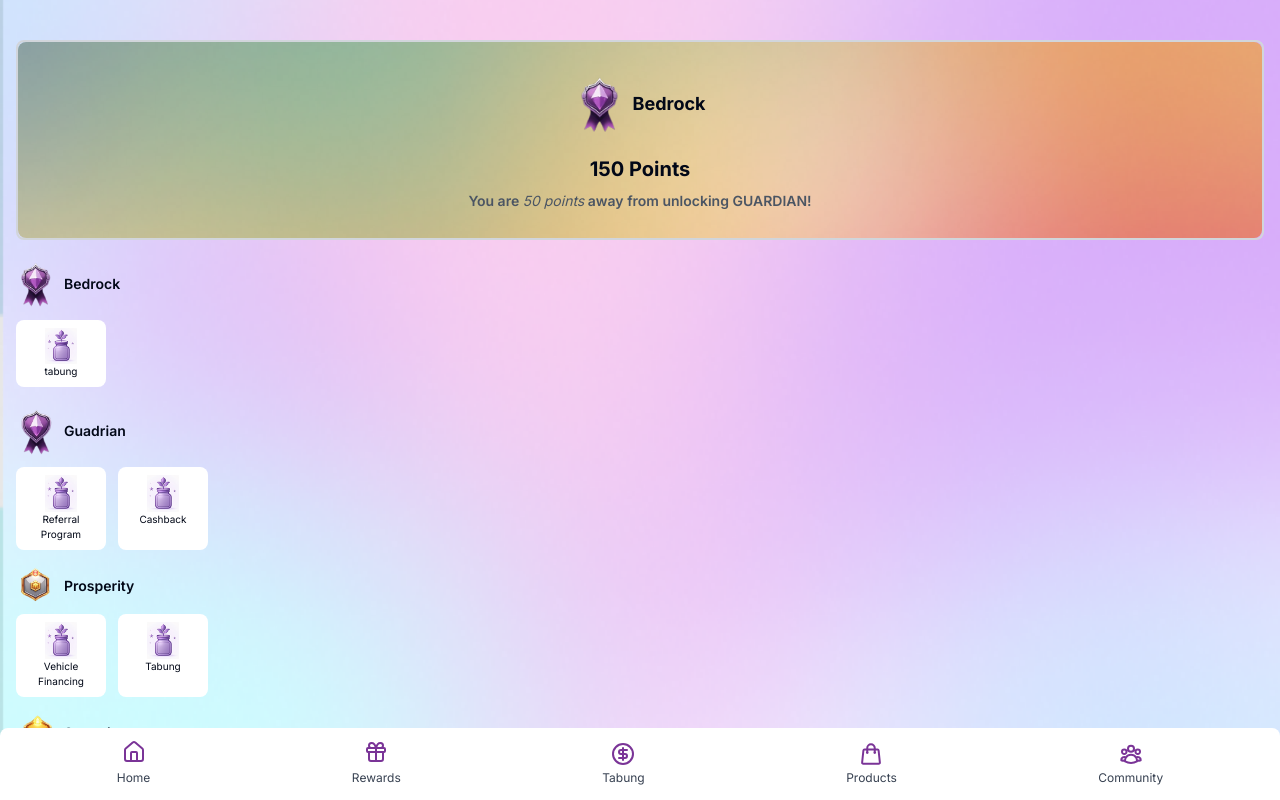
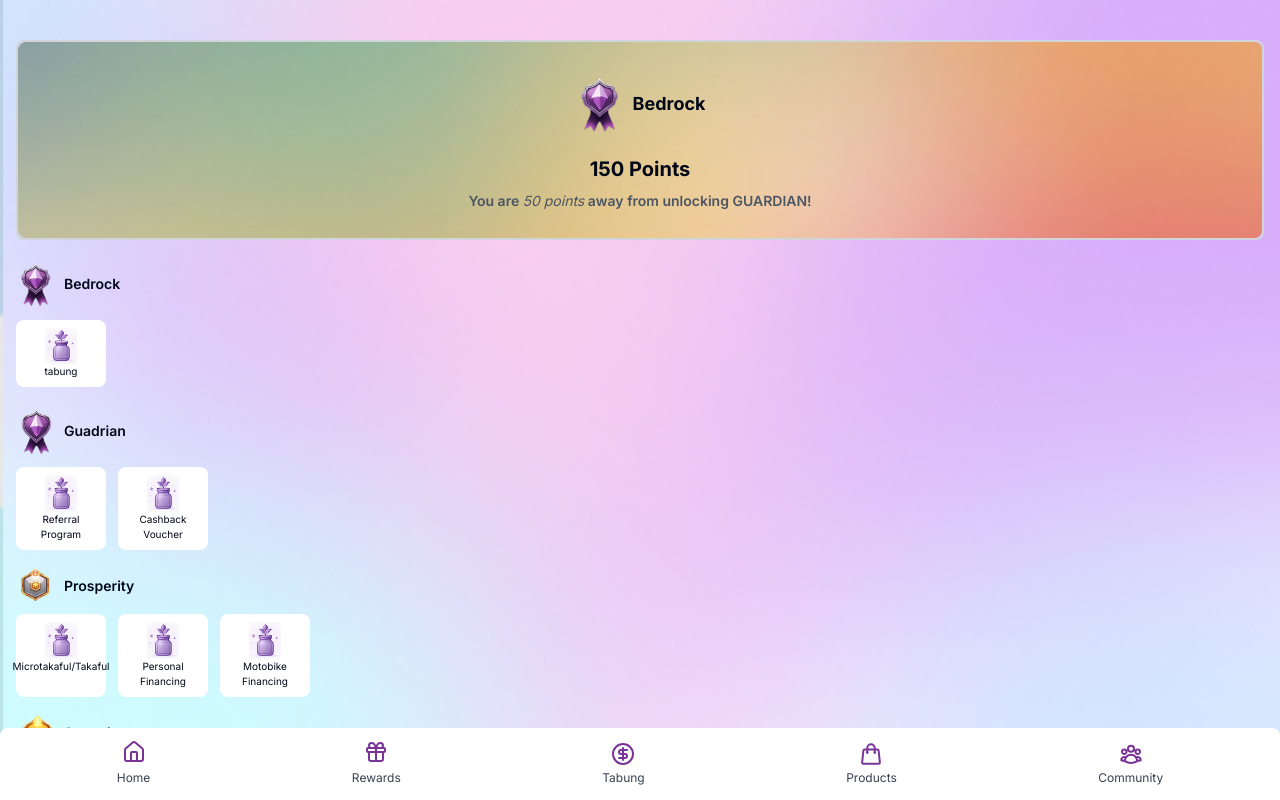
Before and after one commit to asrafamran/hacktive-demo, a Next.js app: page /p/rewards in a window 1280 px wide. Built offline with nearby package versions, Linux system fonts and the light colour scheme.

Commit message:
FIX: linting

```diff
--- a/src/app/p/home/page.tsx
+++ b/src/app/p/home/page.tsx
@@ -1,12 +1,6 @@
 "use client"
 
 import { useState, useEffect } from "react";
-
-import product from "@/public/product.png";
-import rewards from "@/public/rewards.png";
-import tabung from "@/public/tabung.png";
-import community from "@/public/community.png";
-
 import LevelBadgeCard from "@/components/LevelBadgeCard"
 
 export default function Home() {
--- a/src/app/p/rewards/page.tsx
+++ b/src/app/p/rewards/page.tsx
@@ -30,7 +30,7 @@ const tiers = [
                 image: tabung,
             },
             {
-                name: "Cashback",
+                name: "Cashback Voucher",
                 image: tabung,
             },
         ]
@@ -40,11 +40,15 @@ const tiers = [
         image: P1,
         products: [
             {
-                name: "Vehicle Financing",
+                name: "Microtakaful/Takaful",
                 image: tabung,
             },
             {
-                name: "Tabung",
+                name: "Personal Financing",
+                image: tabung,
+            },
+            {
+                name: "Motobike Financing",
                 image: tabung,
             },
         ]
@@ -54,11 +58,15 @@ const tiers = [
         image: S1,
         products: [
             {
-                name: "Vehicle Financing",
+                name: "Motobike Financing",
                 image: tabung,
             },
             {
-                name: "Tabung",
+                name: "Personal Financing",
+                image: tabung,
+            },
+            {
+                name: "Car Financing",
                 image: tabung,
             },
         ]
--- a/src/components/LevelBadgeCard.tsx
+++ b/src/components/LevelBadgeCard.tsx
@@ -1,6 +1,4 @@
 "use client"
-
-import { useState, useEffect } from "react";
 
 import B1 from "@/public/ranking/B1.png";
 import background from "@/public/background_1.png";
```
